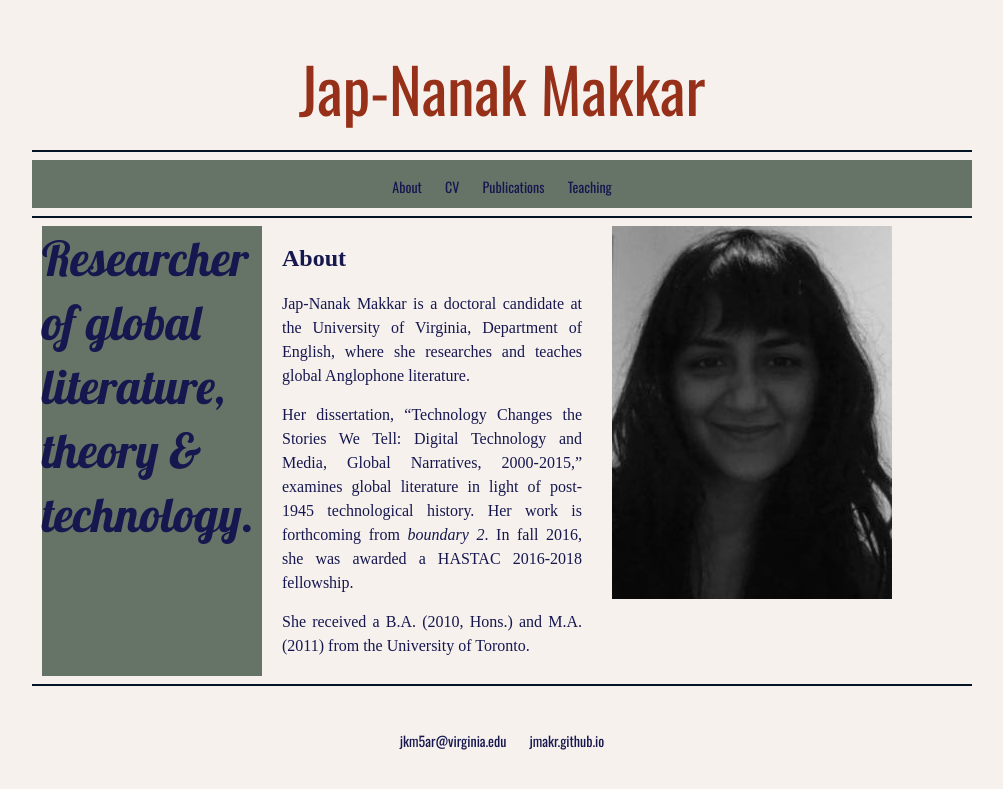
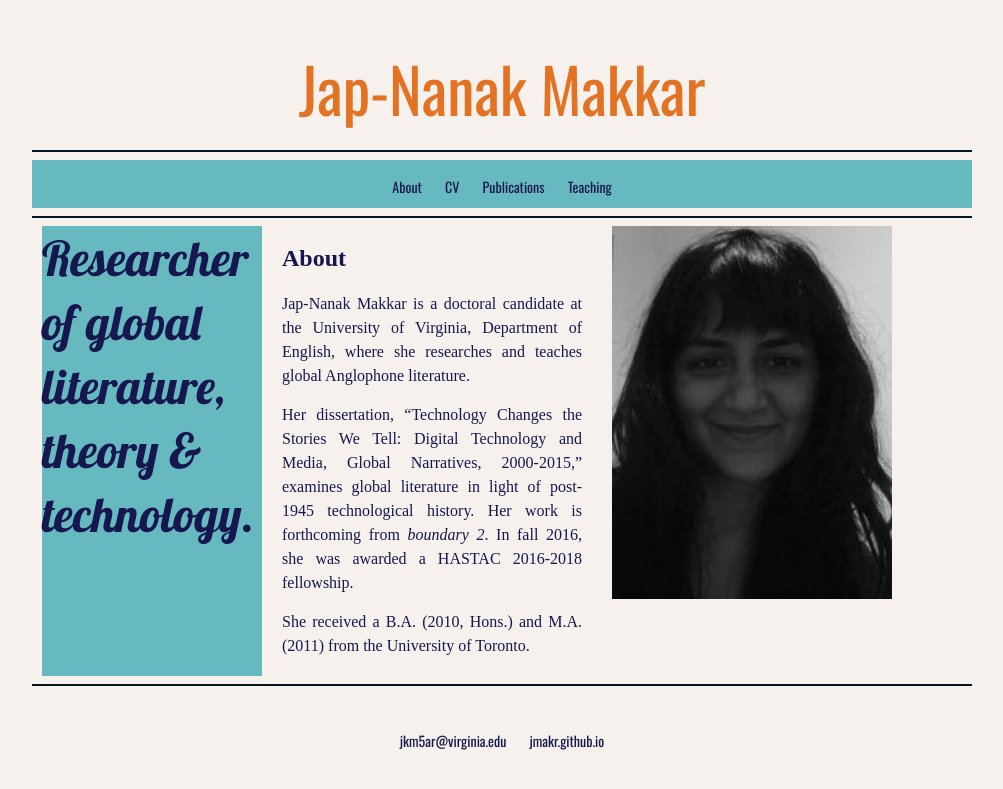
Before and after one commit to jmakr/jmakr.github.io, a Jekyll site: the page built from index.html, in a window 1280 px wide. Shown: the top 789 px of the page, without its empty margins (138-1141 px from the left). Built offline with Jekyll 4.4.1, drawn with Linux system fonts in a browser that asks for light colours; some web fonts are replaced.

Commit message:
Update main.css

```diff
--- a/css/main.css
+++ b/css/main.css
@@ -55,7 +55,7 @@
 
 h1 {
   text-align: center;
-  color:#963019;  /* deep red  */
+  color:#e37222;  /* tangerine  */
   font-family: Oswald, Arial, sans-serif;
   font-weight:400;
   font-size: 62px;
@@ -68,7 +68,7 @@ h1 {
 
 section {
 
-    background-color: #667467; /* army green */
+    background-color: #66b9bf; /* powder */
     position: relative;
     color: #16174f; /* deep blue */
     margin-right: auto;
@@ -156,7 +156,7 @@ h4 {
     font-family: Lobster, cursive;
     font-weight: 400;
     font-size: 32px;
-    color: #667467; /* army green */
+    color: #66b9bf; /* powder */
     display: block;
     text-align:justify;
     padding-bottom:5%;
@@ -219,7 +219,7 @@ p2 {
 
 .p3box{
 height:450px;
-background-color: #667467; /* army green */
+background-color: #66b9bf; /* powder */
 }
 
 p3 {
```
